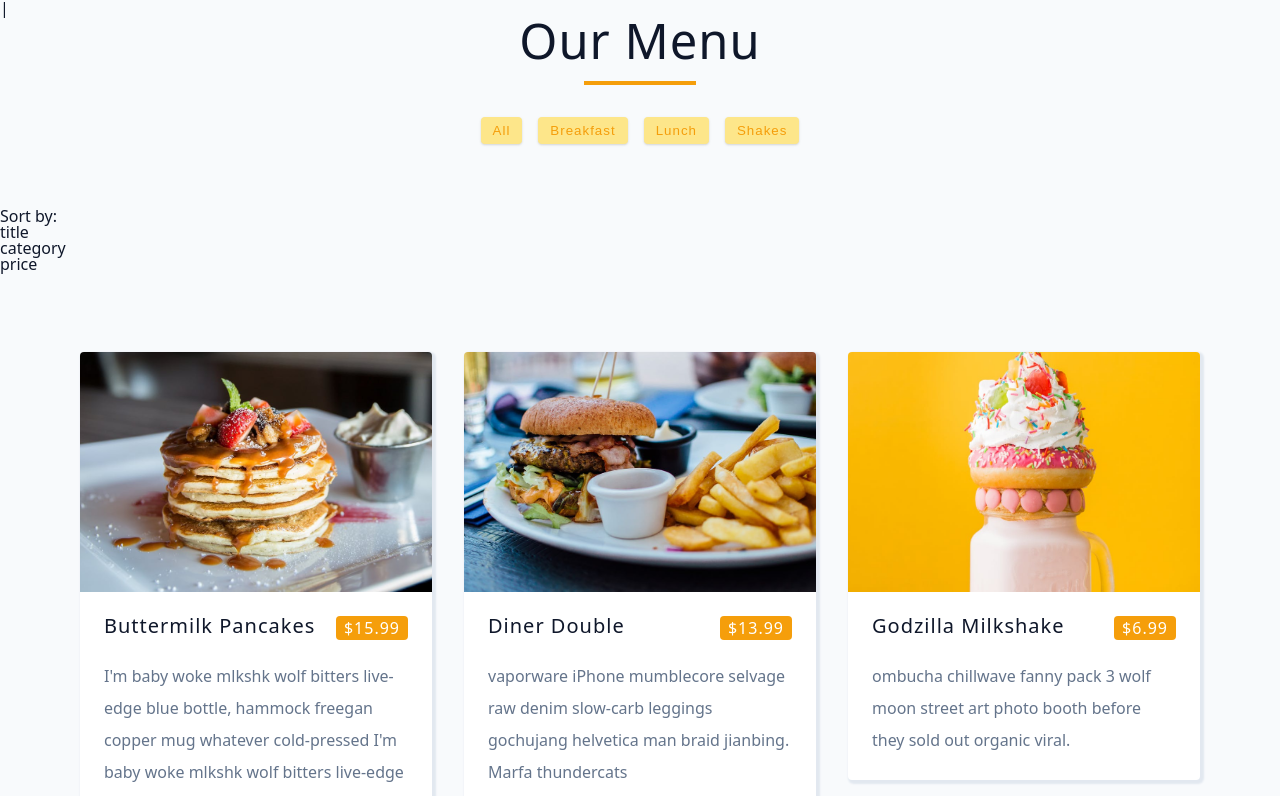
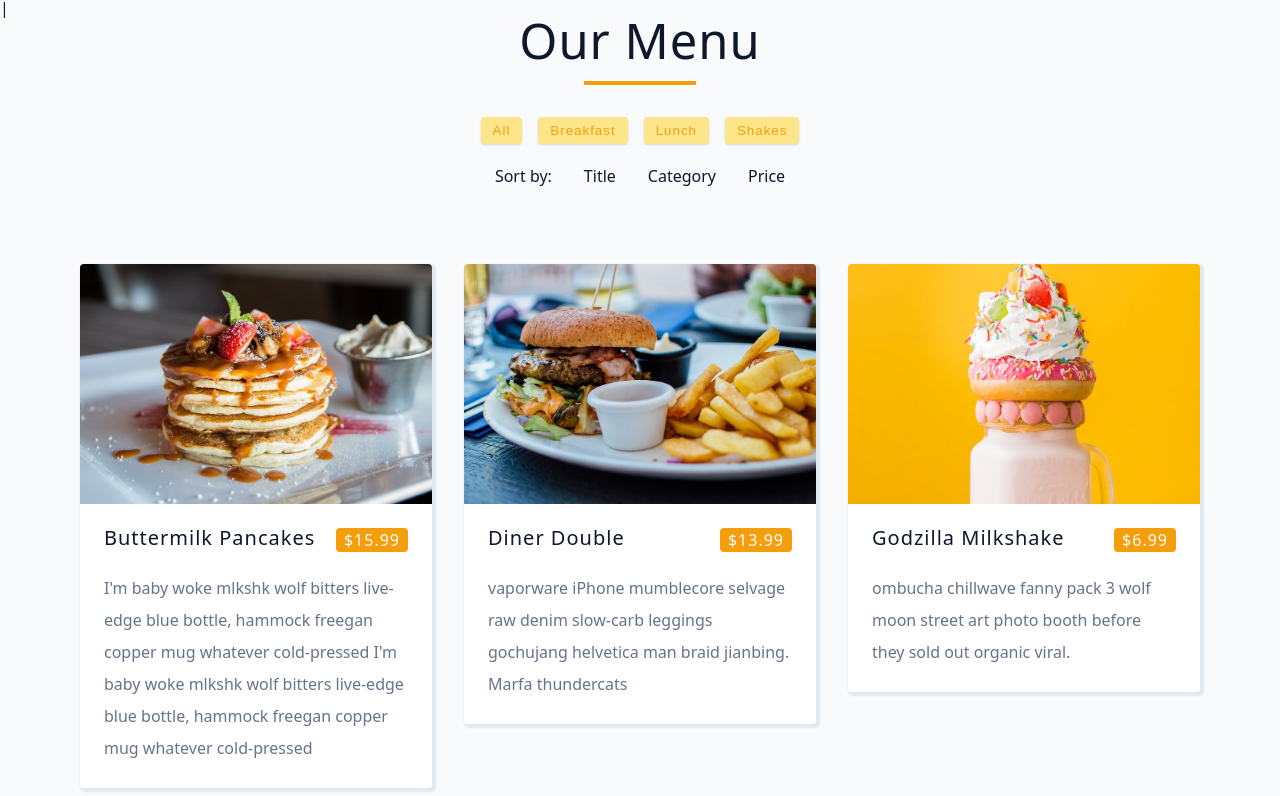
Before and after one commit to Yusen22/Food_Category_Menu, a React (Vite) app: page / in a window 1280 px wide. Shown: the top 796 px of the page. Built offline with nearby package versions, Linux system fonts and the light colour scheme.

Commit message:
changed styling

```diff
--- a/src/index.css
+++ b/src/index.css
@@ -259,11 +259,29 @@ ul {
 }
 
 .btn-container {
-  margin: 2rem 0 4rem 0;
+  margin: 2rem 0 1.5rem 0;
   display: flex;
   justify-content: center;
   flex-wrap: wrap;
   gap: 1rem;
+}
+.sort-container {
+  display: flex;
+  justify-content: center;
+  align-items: baseline;
+  flex-wrap: wrap;
+  gap: 2rem;
+}
+
+.sort-item {
+  text-transform: capitalize;
+}
+
+.sort-item:hover {
+  color: var(--primary-600);
+  text-decoration: underline;
+  text-underline-offset: 8px;
+
 }
 .section-center {
   width: 90vw;
```
